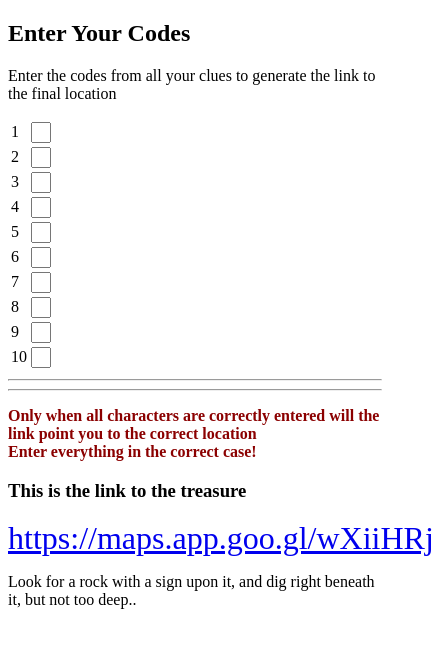
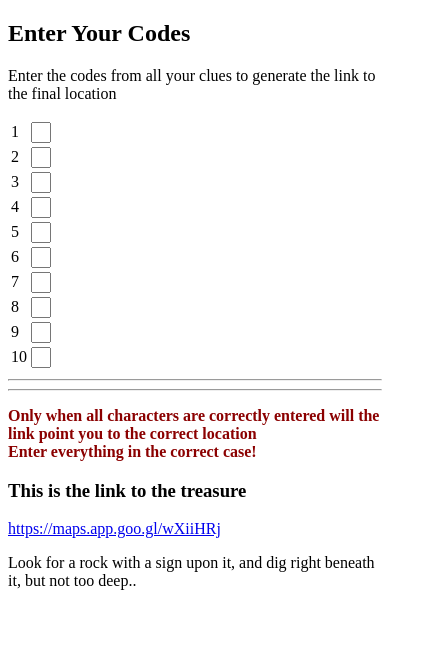
Before and after one commit to mickadoo/tomastreasurehunt, a plain HTML site: page index.html in a window 390 px wide. Shown: the whole page, 434 px wide, since content can reach past the window. Drawn offline with Linux system fonts and the light colour scheme.

Commit message:
Smaller font for mobile

```diff
--- a/index.html
+++ b/index.html
@@ -8,10 +8,6 @@
     <style>
         input {
             max-width: 12px;
-        }
-
-        #final_link {
-            font-size: 2rem;
         }
         .warning {
             color: darkred;
```
